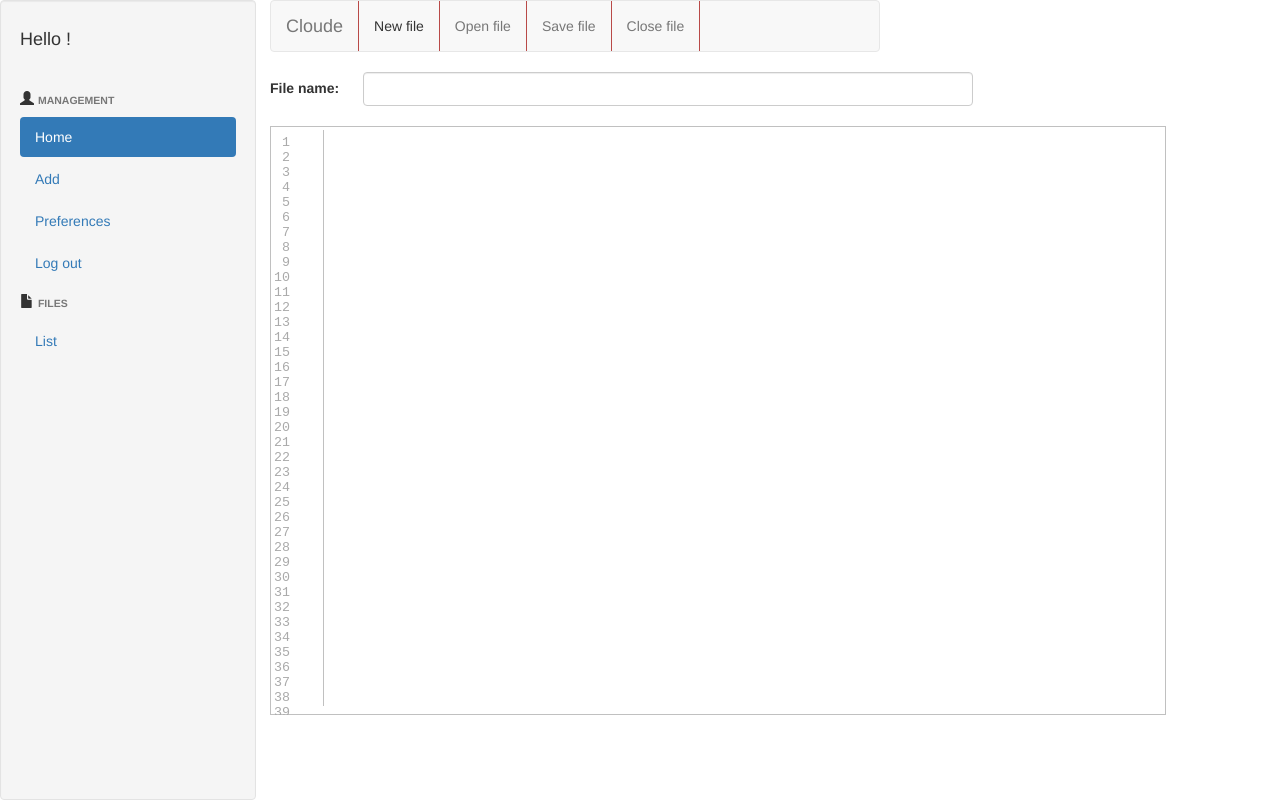
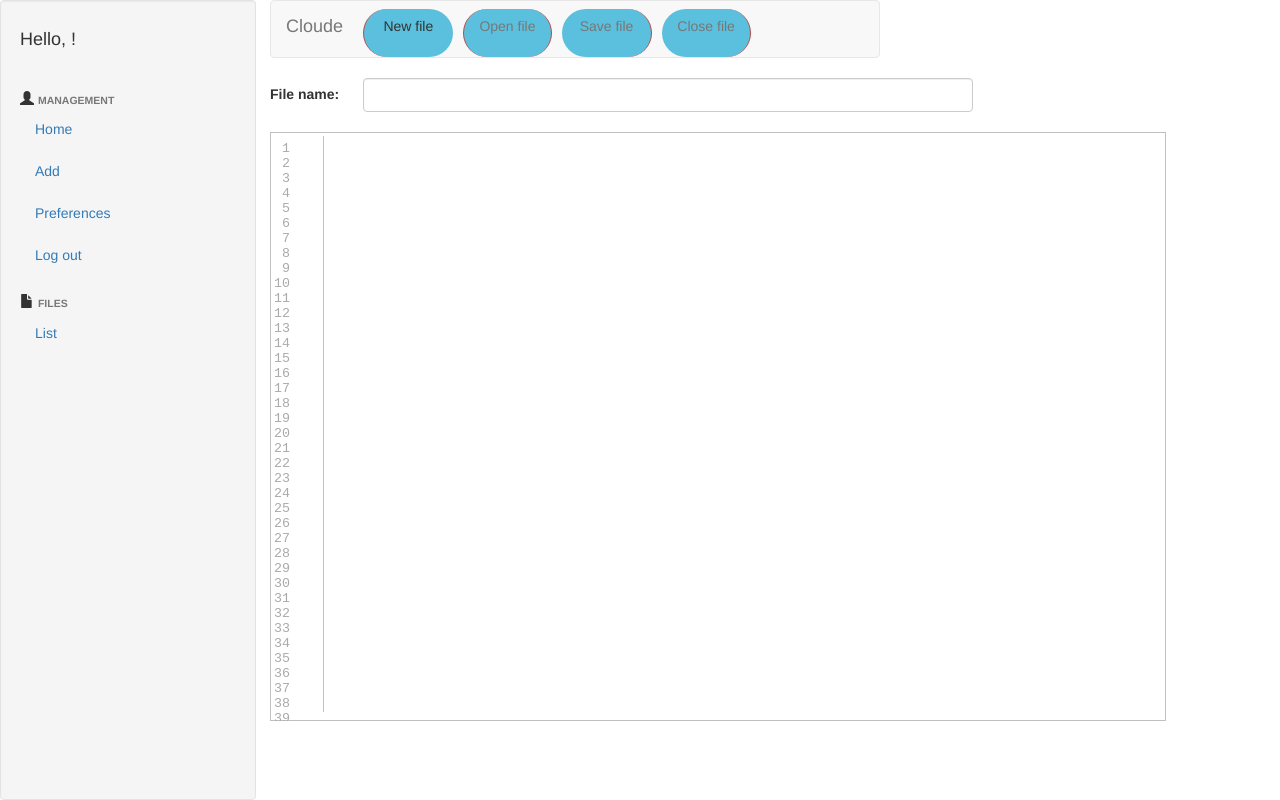
Before and after one commit to AntonioStipic/Cloude, a website: page static/views/home.html in a window 1280 px wide. Both pictures are taken after a click on the link "New file". Drawn offline with nearby package versions, Linux system fonts and the light colour scheme; no server answers; files whose address does not match are found by name.

Commit message:
Working on saving files

```diff
--- a/static/css/home_style.css
+++ b/static/css/home_style.css
@@ -34,3 +34,16 @@
 .codelines {
 	position: absolute;
 }
+.btn-info {
+	border-radius: 50px;
+	margin-left: 5px;
+	margin-right: 5px;
+	margin-top: 1vh;
+	width: 7vw;
+	height: 6vh;
+	text-align: center;
+}
+a{
+	position: absolute;
+	top: -1vh;
+}
--- /dev/null
+++ b/static/js/io.js
@@ -0,0 +1,25 @@
+function newFile () {
+	$("#textarea").html("");
+	$("#textarea").removeAttr("disabled");
+	document.getElementById("fileName").style.display = "inline";
+	document.getElementById("fileNameLabel").style.display = "inline";
+	document.getElementById("fileNameBr1").style.display = "inline";
+	document.getElementById("fileNameBr2").style.display = "inline";
+
+
+	$("#home").removeAttr("class", "active");
+
+	changeHappened();
+}
+
+function saveFile (username) {
+	console.log(username);
+}
+
+function changeHappened () {
+	/* var position = $("#textarea").position();
+	$(".numberedtextarea-line-numbers").css({"top":position.top + "px"});
+
+	var height = $("#myElement").height();
+	$(".numberedtextarea-line-numbers").css('overflowY', height);  */
+}
--- a/static/views/assets/toolbar.html
+++ b/static/views/assets/toolbar.html
@@ -6,10 +6,10 @@
 
 		<div id="navbar-brand-centered">
 			<ul class="nav navbar-nav">
-				<li class="li_button_left"><a href="javascript:newFile();">New file</a></li>
-				<li class="li_button_left li_button_right"><a href="#">Open file</a></li>
-				<li class="li_button_right"><a href="#">Save file</a></li>
-				<li class="li_button_right"><a href="#">Close file</a></li>
+				<li class="li_button_left btn-info"><a href="javascript:newFile();" id="aNewFile">New file</a></li>
+				<li class="li_button_left li_button_right btn-info"><a href="#" id="aOpenFile">Open file</a></li>
+				<li class="li_button_right btn-info"><a href="#" id="aSaveFile">Save file</a></li>
+				<li class="li_button_right btn-info"><a href="#" id="aCloseFile">Close file</a></li>
 			</ul>
 		</div>
 	</div>
--- a/static/views/home.html
+++ b/static/views/home.html
@@ -12,24 +12,26 @@
 	<script type="text/javascript" src="../js/angular.min.js"></script>
 	<script type="text/javascript" src="../js/app.js"></script>
 	<script type="text/javascript" src="../js/home.js"></script>
+	<script type="text/javascript" src="../js/io.js"></script>
 	<script type="text/javascript" src="../js/lines.js"></script>
 </head>
 <body>
 	<body ng-app="cloude">
-		<div ng-controller="HomeController as home">
+		<div ng-controller="HomeController as home" id="ng-controller">
 			<!-- <h3>Hello {{data.username}}!</h3> -->
 
+			<div id="usernameValueDiv" style="display: none;">{{data.username}}</div>
 			<div class="container" id="container">
 				<div class="row">
 					<div class="col-md-4">
 						<!-- It can be fixed with bootstrap affix http://getbootstrap.com/javascript/#affix-->
 						<div id="sidebar" class="well sidebar-nav">
-							<h4>Hello {{data.username}}!</h4><br>
+							<h4>Hello, {{data.username}}!</h4><br>
 							<h5><i class="glyphicon glyphicon-user"></i>
 								<small><b>MANAGEMENT</b></small>
 							</h5>
 							<ul class="nav nav-pills nav-stacked">
-								<li class="active"><a href="/home">Home</a></li>
+								<li class="active" id="home"><a href="/home">Home</a></li>
 								<li><a href="#">Add</a></li>
 								<li><a href="#">Preferences</a></li>
 								<li><a href="/logout">Log out</a></li>
@@ -47,6 +49,7 @@
 
 			</div>
 			<script type="text/javascript">
+				var username = null;
 				$.get("./views/assets/toolbar.html", function (data) {
 					var toolbar = data;
 					$.get("./views/assets/textarea.html", function (data2) {
@@ -58,36 +61,18 @@
 						document.getElementById("fileNameBr2").style.display = "none";
 
 						$("#textarea").linedtextarea();
-						changeHappened();
 
 					});
 				});
 
-				/**************** Functions *******************/
-
-				function newFile() {
-					$("#textarea").html("");
-					$("#textarea").removeAttr("disabled");
-					document.getElementById("fileName").style.display = "inline";
-					document.getElementById("fileNameLabel").style.display = "inline";
-					document.getElementById("fileNameBr1").style.display = "inline";
-					document.getElementById("fileNameBr2").style.display = "inline";
-
-					changeHappened();
+				window.onload = function () {
+					setTimeout(
+					function() {
+						username = document.getElementById("usernameValueDiv").innerHTML;
+						document.getElementById("aSaveFile").href = "javascript:saveFile('" + username + "');";
+					}, 2000);
 				}
-
-				function changeHappened() {
-					/* var position = $("#textarea").position();
-					$(".numberedtextarea-line-numbers").css({"top":position.top + "px"});
-
-					var height = $("#myElement").height();
-					$(".numberedtextarea-line-numbers").css('overflowY', height);  */
-				}
-
-
-				/**********************************************/
 			</script>
-			<script type="text/javascript" src="../js/jquery.numberedtextarea.js"></script>
 		</div>
 	</body>
 </body>
```
